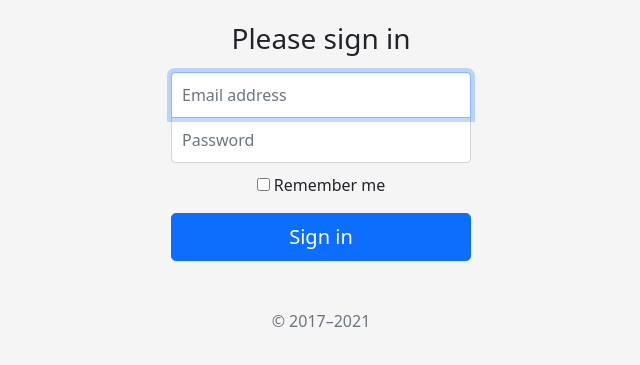
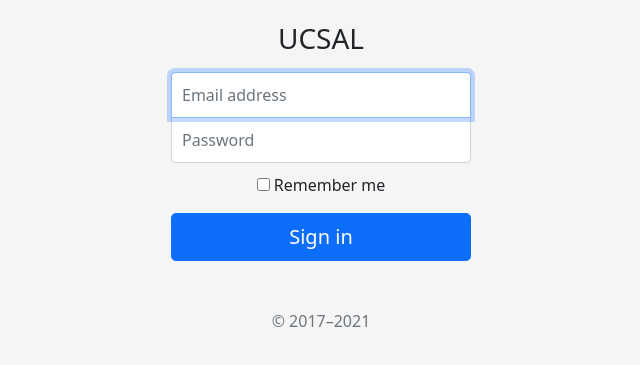
Before and after one commit to lucasagw/page-login, a plain HTML site: page index.html in a window 1280 px wide. Shown: the part 255-620 px from the top of the page, without its empty margins (319-959 px from the left). Drawn offline with nearby package versions, Linux system fonts and the light colour scheme.

Commit message:
Update index.html

```diff
--- a/index.html
+++ b/index.html
@@ -31,8 +31,9 @@
       <script>
           function bomdia(){
              alert("Bom dia!");
+             var h1v = document.querySelector("h1");
+             h1v.textContent = "UCSAL";
           }
-
           console.log("Olá mundo");
       </script>
 </body>
```
